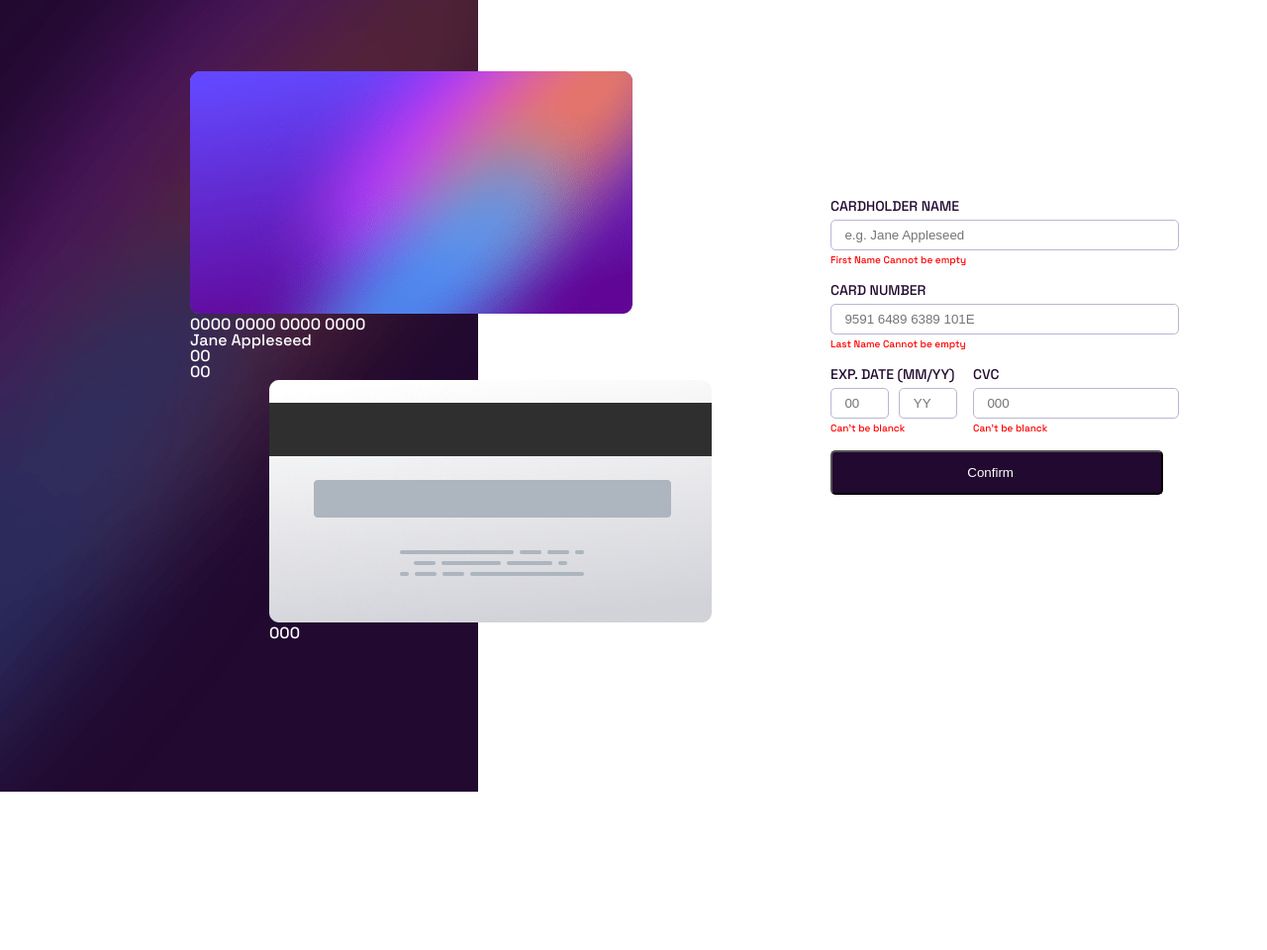
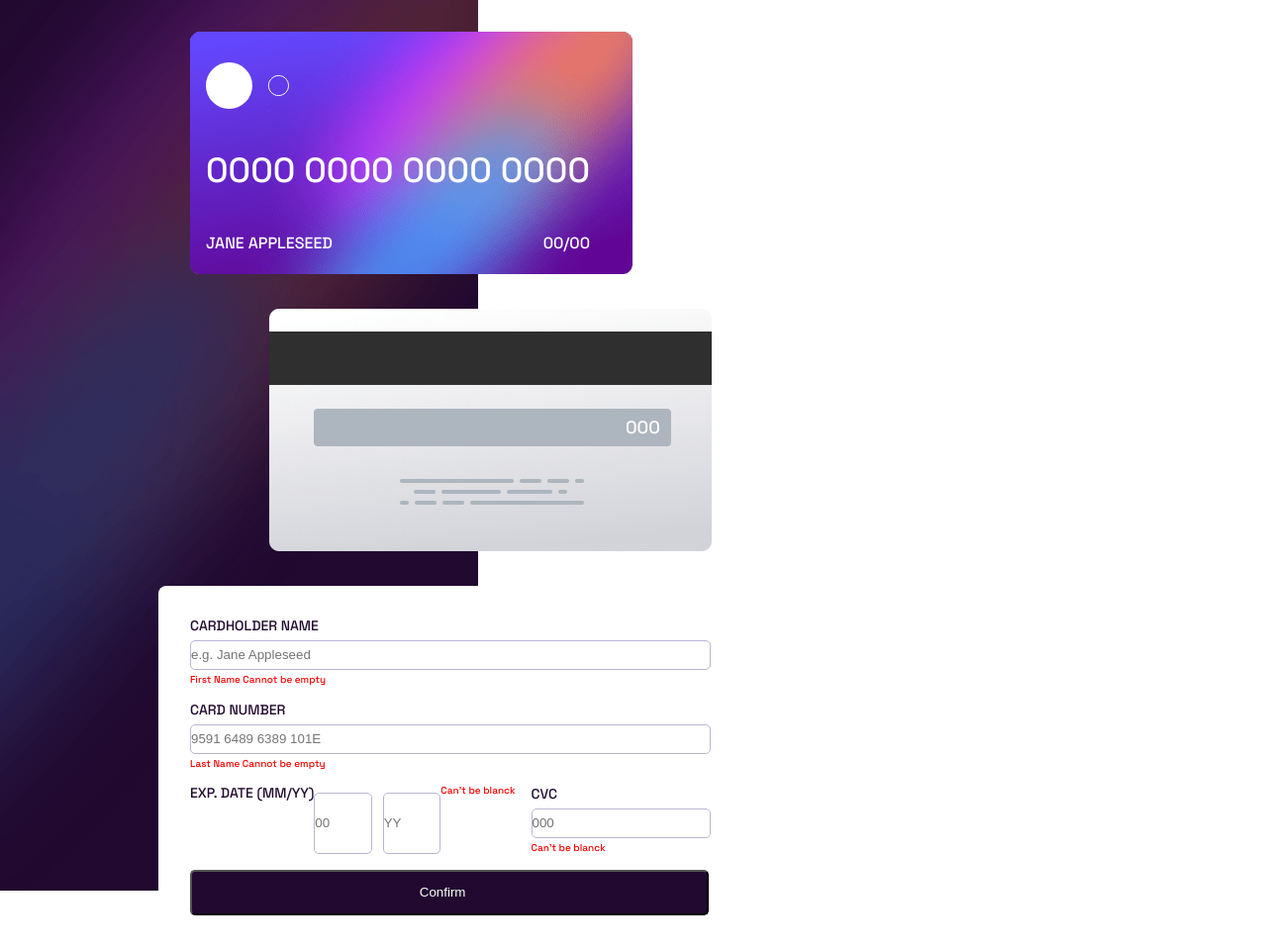
Before and after one commit to Coramila/card-form, a plain HTML site: page index.html in a window 1280 px wide. Shown: the whole page at 99% size. Before the commit the page ends 800 px from the top, so only its background shows below. Drawn offline with Linux system fonts and the light colour scheme.

Commit message:
Preenchendo o cartão usando Flexbox

```diff
--- a/css/styles.css
+++ b/css/styles.css
@@ -24,8 +24,49 @@ body{
 }
 
 .cartao-verso{
-    padding: 0 0 0 5em;
+    display: inline-block;
+    position: relative;
+    padding: 2em 0 0 5em;
 }
+
+.cvc-cartao{
+    position: absolute;
+    padding: 0 0 0 20em;
+    top: 143px;
+    font-size: 18px;
+    font-family: 'Space Grotesk';
+}
+
+.cartao-frente{
+    display: inline-block;
+    position: relative;
+
+}
+
+.info-cartao{
+    position: absolute;
+    padding: 1em;
+    top: 15px;
+    font-family: 'Space Grotesk';
+    text-transform: uppercase;
+
+}
+
+.div-numero{
+    margin-top: 1.2em;
+    font-size: 35px;
+}
+
+.nome-e-data{
+    display: flex;
+    justify-content: space-between;
+    margin-top: 3em;
+}
+
+.data{
+    display: flex;
+}
+
 
 .box{
     background-color: white;
@@ -44,7 +85,7 @@ body{
 input{
     display: block;
     width: 100%;
-    padding: 0.5em 0 0.5em 1em;
+    padding: 0.5em 0 0.5em 0;
     margin-top: 0.5em;
     border-radius: 5px;
     border:  1px solid hsl(246, 25%, 77%);
--- a/index.html
+++ b/index.html
@@ -23,13 +23,40 @@
   <div class="container">
     <div class="cartao">
       <div class="cartao-frente">
+
         <img src="images/bg-card-front.png" alt="frente do cartão" class="descricao__imagem">
-        <img src="images/card-logo.svg" alt="logo do cartão" class="descricao__imagem">
 
-        <p class="numero-cartao">0000 0000 0000 0000</p>
-        <p class="nome-cartao">Jane Appleseed</p>
-        <p class="mes-cartao">00</p>
-        <p class="ano-cartao">00</p>
+        <div class="info-cartao">
+
+          <div class="logo">
+            <img src="images/card-logo.svg" alt="logo do cartão" class="logo__cartao">
+          </div>
+
+          <div class="div-numero">
+            <p class="numero-cartao">0000 0000 0000 0000</p>
+          </div>
+
+          <div class="nome-e-data">
+
+            <div class="nome">
+              <p class="nome-cartao">Jane Appleseed</p>
+            </div>
+
+            <div class="data">
+
+              <div class="mes">
+                <p class="mes-cartao">00</p>
+              </div>
+
+              <div class="ano">
+                <p class="ano-cartao">/00</p>
+              </div>
+
+            </div>
+
+          </div>
+
+        </div>
       </div>
 
       <div class="cartao-verso">
@@ -70,7 +97,7 @@
 
         </div>
       </div>
-      <button> Confirm </button>
+        <button> Confirm </button>
      </form>
 
   </div>
```
